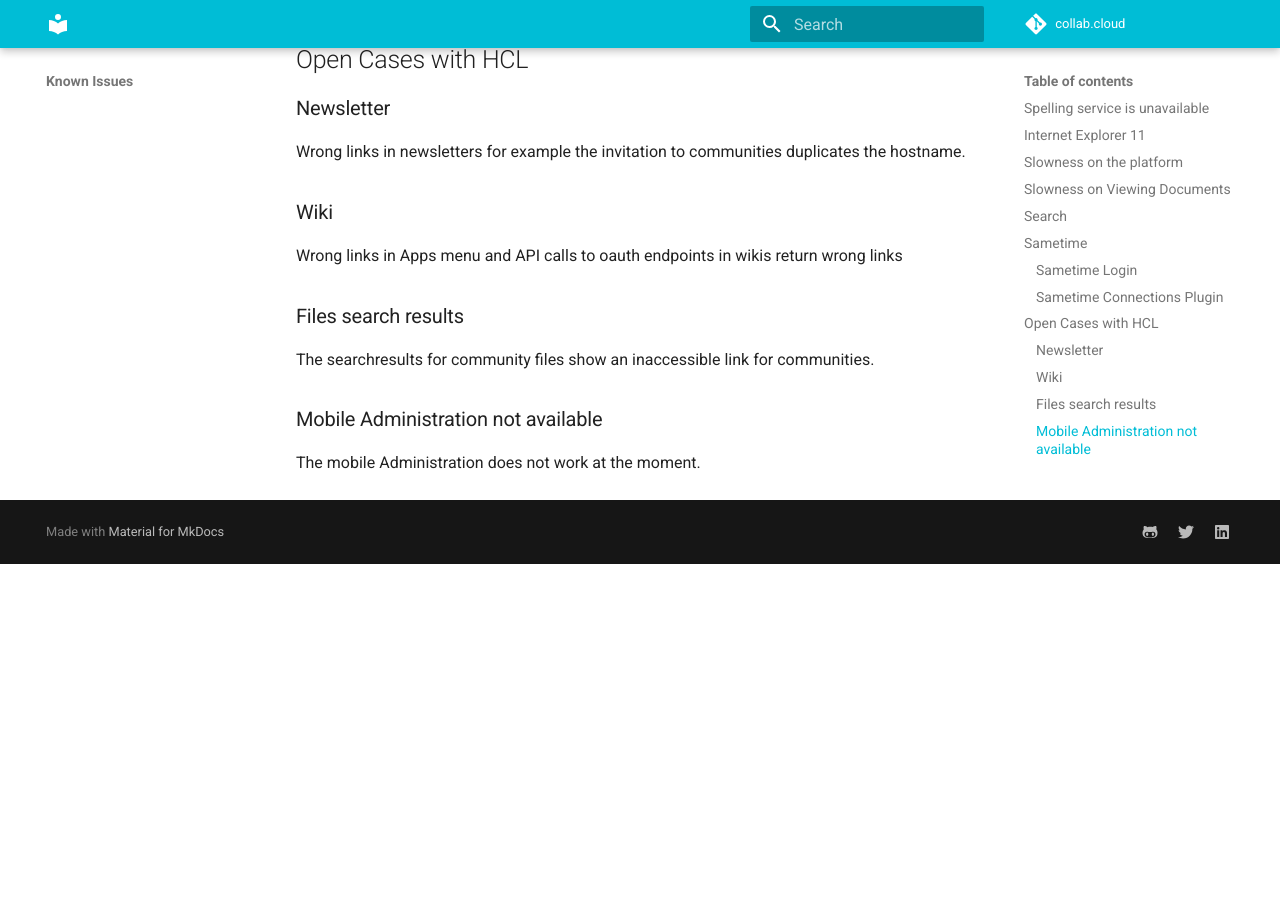
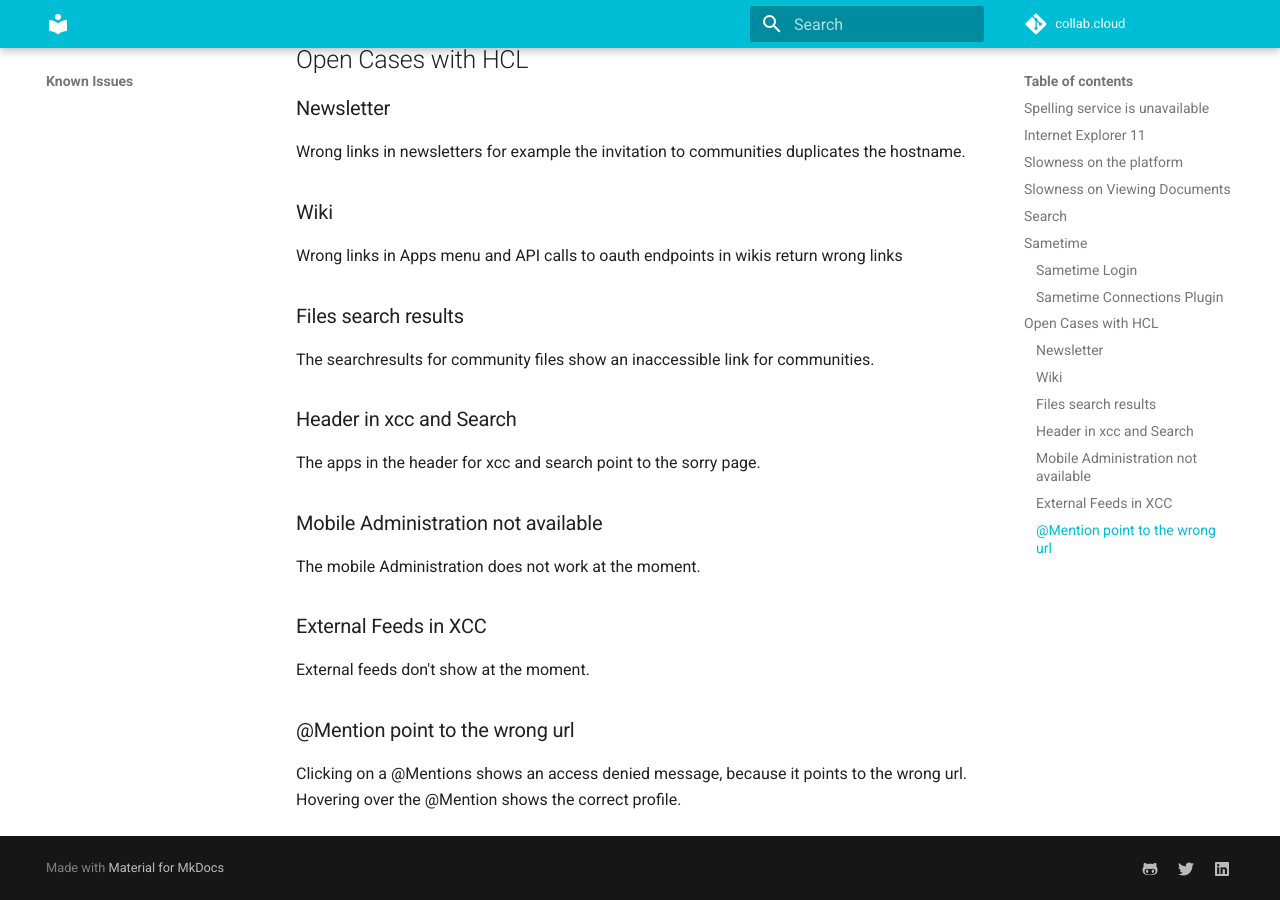
Before and after one commit to collabdotcloud/docs.collab.cloud, an MkDocs documentation site: the page built from docs/help/known-issues.md, in a window 1280 px wide and 900 px high, scrolled down 1737 px. Built offline with MkDocs 1.6.1 and Material for MkDocs 9.7.7, drawn with Linux system fonts in a browser that asks for light colours; before the commit the page ends 2301 px from its top, so only the background shows below that.

Commit message:
known issues

```diff
--- a/docs/help/known-issues.md
+++ b/docs/help/known-issues.md
@@ -56,6 +56,18 @@ Wrong links in Apps menu and API calls to oauth endpoints in wikis return wrong
 
 The searchresults for community files show an inaccessible link for communities.
 
+### Header in xcc and Search
+
+The apps in the header for xcc and search point to the sorry page.
+
 ### Mobile Administration not available
 
 The mobile Administration does not work at the moment.
+
+### External Feeds in XCC
+
+External feeds don't show at the moment.
+
+### @Mention point to the wrong url
+
+Clicking on a @Mentions shows an access denied message, because it points to the wrong url. Hovering over the @Mention shows the correct profile.
```
